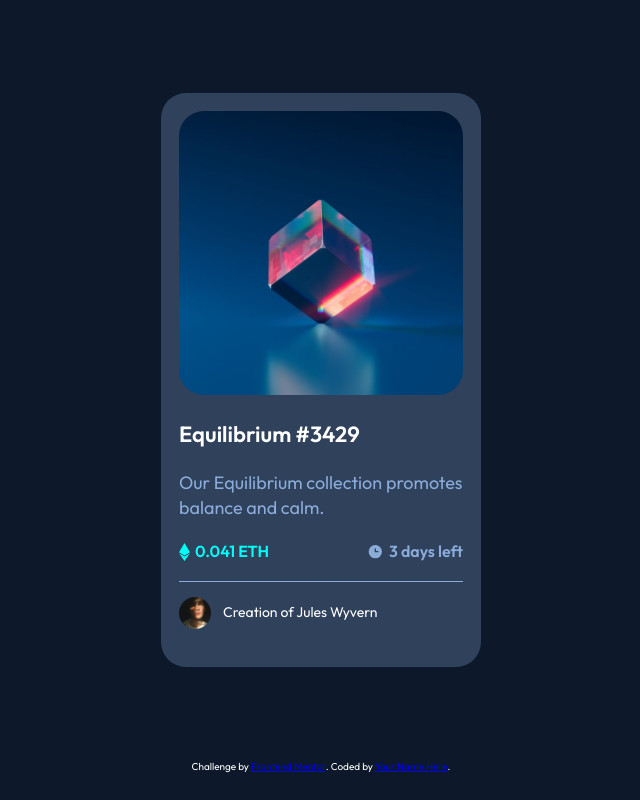
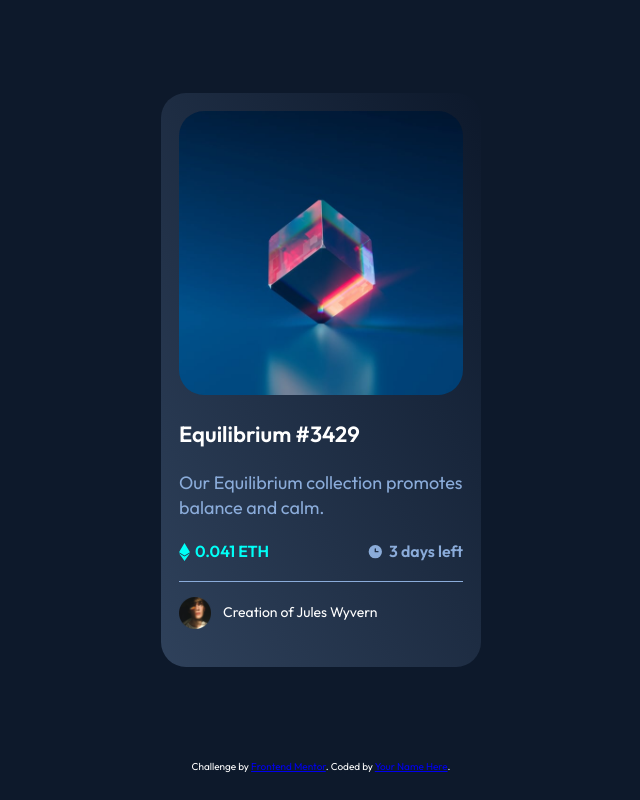
Before and after one commit to yerbaMatte/nft-preview-card-component, a plain HTML site: page index.html in a window 1280 px wide. Shown: the whole page, without its empty margins (319-959 px from the left). Drawn offline with Linux system fonts and the light colour scheme.

Commit message:
update card's background color

```diff
--- a/style.css
+++ b/style.css
@@ -40,7 +40,11 @@ span:not(.author > span) {
 }
 
 .card {
-  background-color: var(--Very1-dark-blue);
+   background: linear-gradient(
+    to top right,
+    var(--Very1-dark-blue),
+    var(--Very3-dark-blue)
+  );
   max-width: 32rem;
   padding: 1.8rem;
   border-radius: 2.5rem;
```
